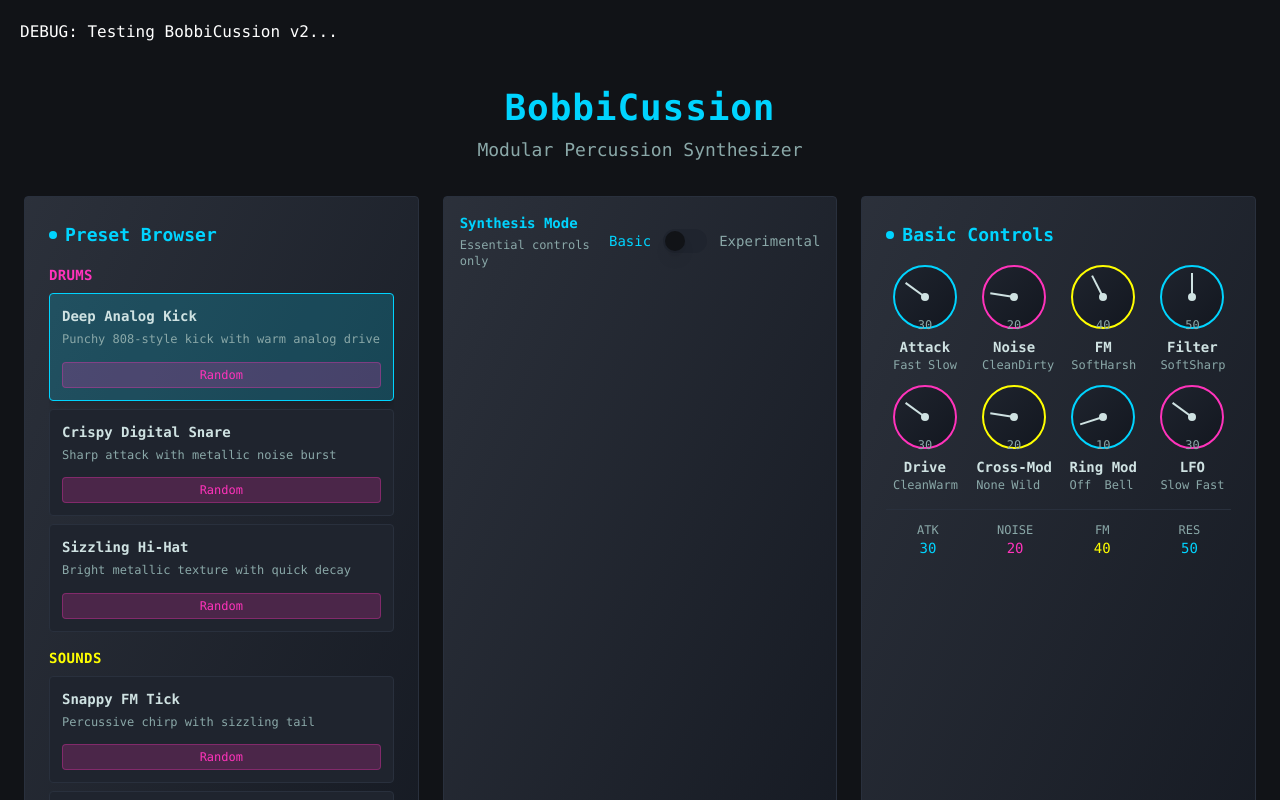
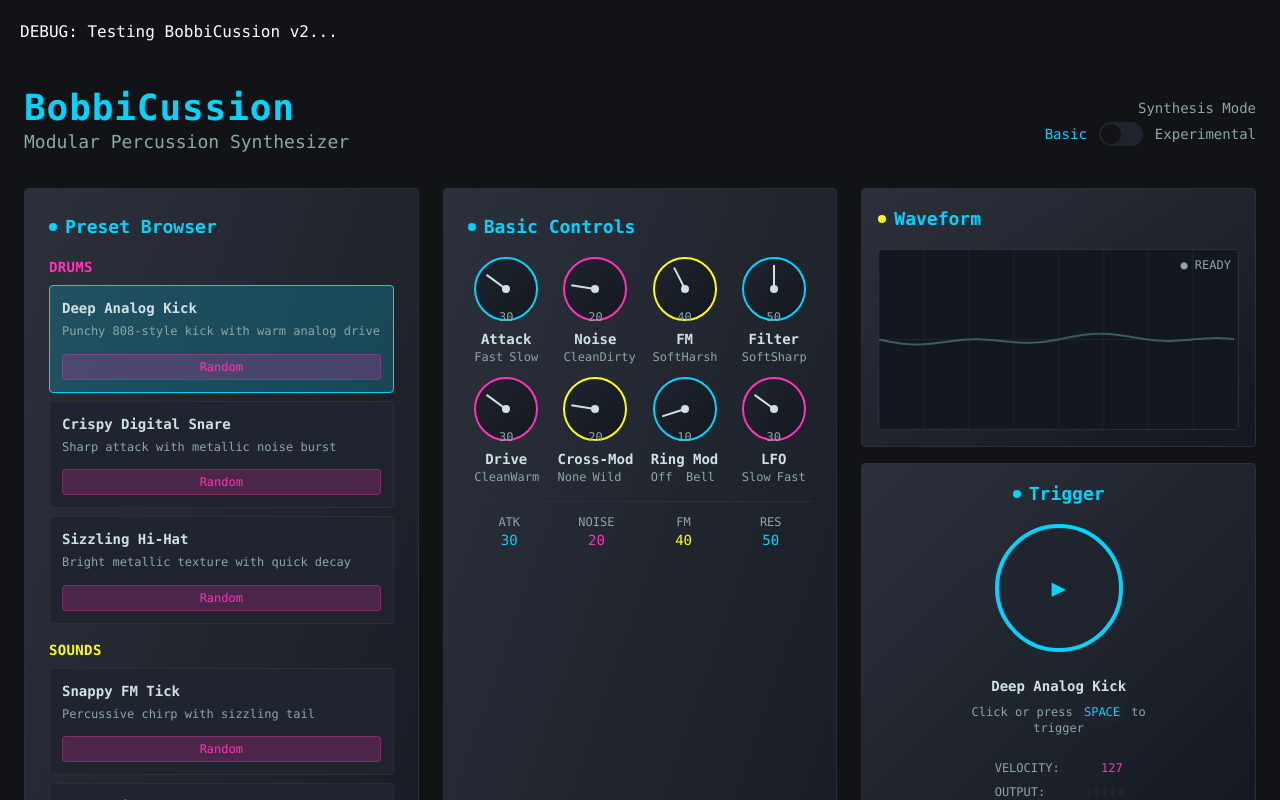
Before and after one commit to henrikosan/bobbi-beat-box, a React (Vite) app: page / in a window 1280 px wide. Shown: the top 800 px of the page. Built offline with nearby package versions, Linux system fonts and the light colour scheme.

Commit message:
Revert UI to 3-column design
Revert the UI to the previous 3-column layout and reposition the mode switch next to the logo.

```diff
--- a/src/components/BobbiCussion.tsx
+++ b/src/components/BobbiCussion.tsx
@@ -636,13 +636,35 @@ export const BobbiCussion: React.FC = () => {
     <div className="min-h-screen bg-background p-6">
       <div className="max-w-7xl mx-auto">
         {/* Header */}
-        <header className="text-center mb-8">
-          <h1 className="text-4xl font-bold text-primary mb-2 tracking-wide">
-            BobbiCussion
-          </h1>
-          <p className="text-muted-foreground text-lg">
-            Modular Percussion Synthesizer
-          </p>
+        <header className="flex items-center justify-between mb-8">
+          <div className="flex items-center gap-4">
+            <div>
+              <h1 className="text-4xl font-bold text-primary tracking-wide">
+                BobbiCussion
+              </h1>
+              <p className="text-muted-foreground text-lg">
+                Modular Percussion Synthesizer
+              </p>
+            </div>
+          </div>
+          <div className="flex items-center gap-6">
+            <div className="text-right">
+              <div className="text-sm text-muted-foreground mb-1">Synthesis Mode</div>
+              <div className="flex items-center space-x-3">
+                <span className={`text-sm ${!experimentalMode ? 'text-primary font-medium' : 'text-muted-foreground'}`}>
+                  Basic
+                </span>
+                <Switch
+                  checked={experimentalMode}
+                  onCheckedChange={setExperimentalMode}
+                  className="data-[state=checked]:bg-primary"
+                />
+                <span className={`text-sm ${experimentalMode ? 'text-primary font-medium' : 'text-muted-foreground'}`}>
+                  Experimental
+                </span>
+              </div>
+            </div>
+          </div>
         </header>
 
         {/* Main interface */}
@@ -655,33 +677,6 @@ export const BobbiCussion: React.FC = () => {
               onSelectPreset={handlePresetSelect}
               onRandomizePreset={handleRandomizePreset}
             />
-          </div>
-
-          {/* Mode Toggle - Add above Tweak Panel */}
-          <div className="rack-panel p-4 mb-4">
-            <div className="flex items-center justify-between">
-              <div>
-                <h3 className="text-sm font-semibold text-primary mb-1">
-                  Synthesis Mode
-                </h3>
-                <p className="text-xs text-muted-foreground">
-                  {experimentalMode ? 'Advanced controls & experimental features' : 'Essential controls only'}
-                </p>
-              </div>
-              <div className="flex items-center space-x-3">
-                <span className={`text-sm ${!experimentalMode ? 'text-primary font-medium' : 'text-muted-foreground'}`}>
-                  Basic
-                </span>
-                <Switch
-                  checked={experimentalMode}
-                  onCheckedChange={setExperimentalMode}
-                  className="data-[state=checked]:bg-neon-magenta"
-                />
-                <span className={`text-sm ${experimentalMode ? 'text-primary font-medium' : 'text-muted-foreground'}`}>
-                  Experimental
-                </span>
-              </div>
-            </div>
           </div>
 
           {/* Tweak Panel - Center */}
```
